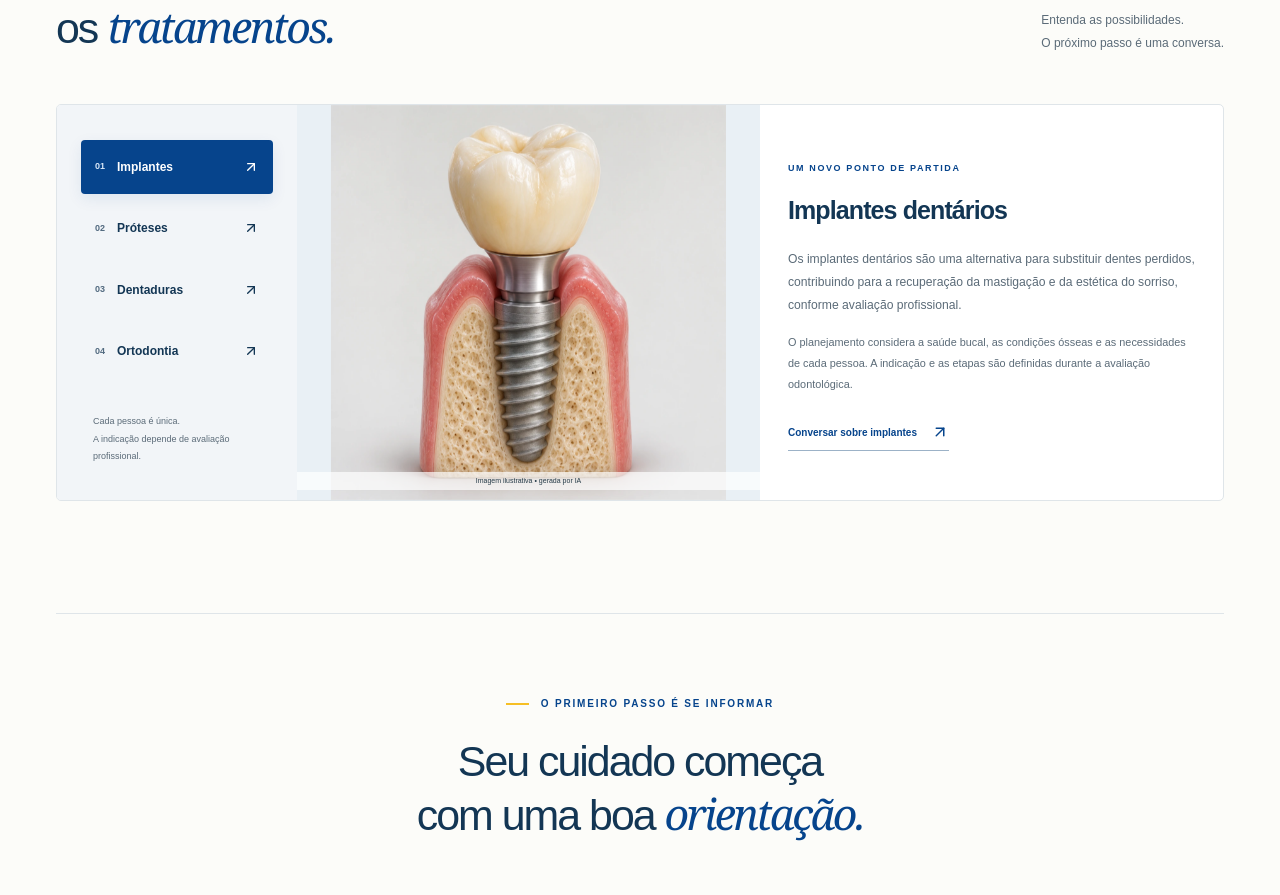
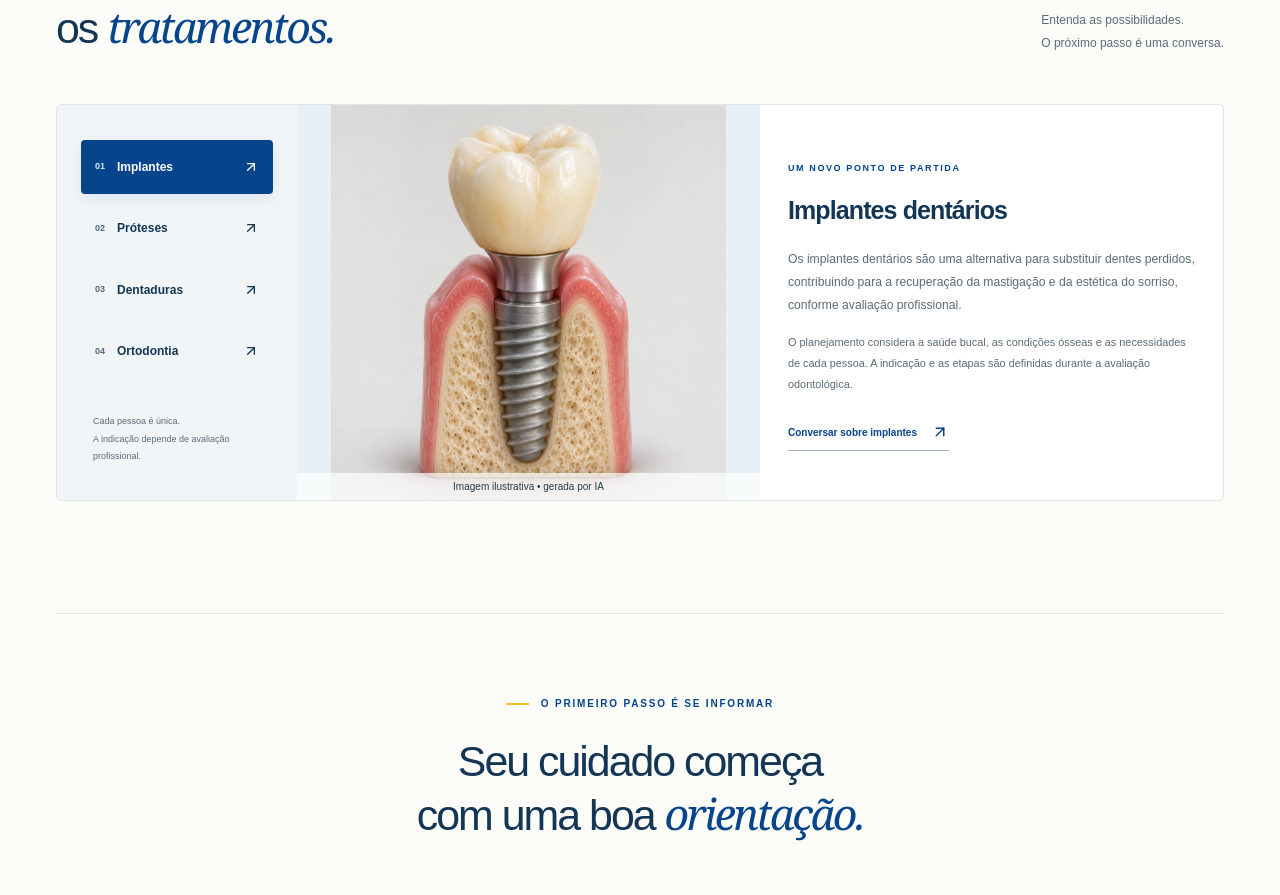
Before and after one commit to 011bigodeee-eng/-Volte-A-Sorrir-Brasil, a Next.js app: page / in a window 1280 px wide. Shown: the part 3258-4153 px from the top of the page. Built offline with nearby package versions, Linux system fonts and the light colour scheme; no server answers.

Commit message:
Fix treatment image caption containment and readability

```diff
--- a/src/app/globals.css
+++ b/src/app/globals.css
@@ -922,6 +922,12 @@ h3 {
 }
 .explorer-image {
   position: relative;
+  display: flex;
+  flex-direction: column;
+  justify-content: flex-end;
+  min-width: 0;
+  overflow: hidden;
+  isolation: isolate;
   align-self: stretch;
   background: #e9f0f5;
   min-height: 380px;
@@ -931,18 +937,20 @@ h3 {
   height: 100%;
   object-fit: cover;
   position: absolute;
+  inset: 0;
   animation: panel-enter 0.45s ease both;
 }
 .image-caption {
-  position: absolute;
-  bottom: 10px;
-  left: 0;
-  right: 0;
+  position: relative;
+  z-index: 1;
+  width: 100%;
+  margin-top: auto;
   text-align: center;
-  font-size: 7px;
+  font-size: 10px;
+  line-height: 1.5;
   color: #263c49;
   background: #ffffffb0;
-  padding: 3px 0;
+  padding: 6px 10px;
 }
 .explorer-copy {
   padding: 38px 28px;
```
